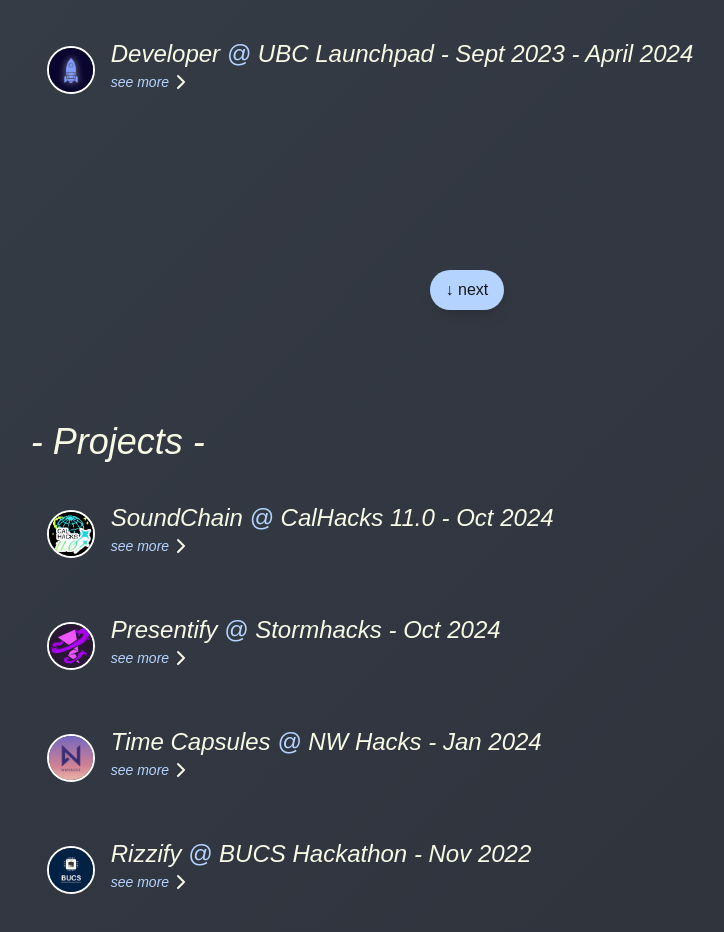
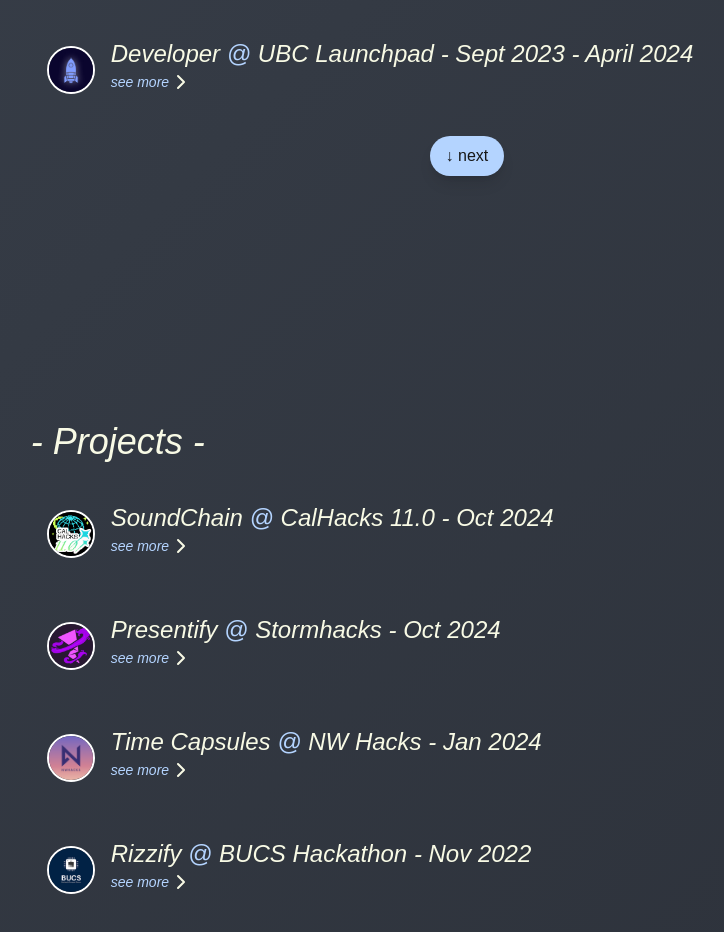
Before and after one commit to m20arcusk/m20arcusk.github.io, a Next.js app: page / in a window 1280 px wide. Shown: the part 1260-2192 px from the top of the page, without its empty margins (172-896 px from the left). Built offline with nearby package versions, Linux system fonts and the light colour scheme.

Commit message:
responsive fix

```diff
--- a/src/app/components/experiencesSection.tsx
+++ b/src/app/components/experiencesSection.tsx
@@ -49,7 +49,7 @@
                     ]}
                 />
             </div>
-            <ScrollDownButton targetId="projects" label="↓ next" sectionId="projects" className="top-[190%] hidden sm:block" />
+            <ScrollDownButton targetId="projects" label="↓ next" sectionId="projects" className="mt-auto mb-10 hidden sm:block" />
         </section>
     );
 }
```
